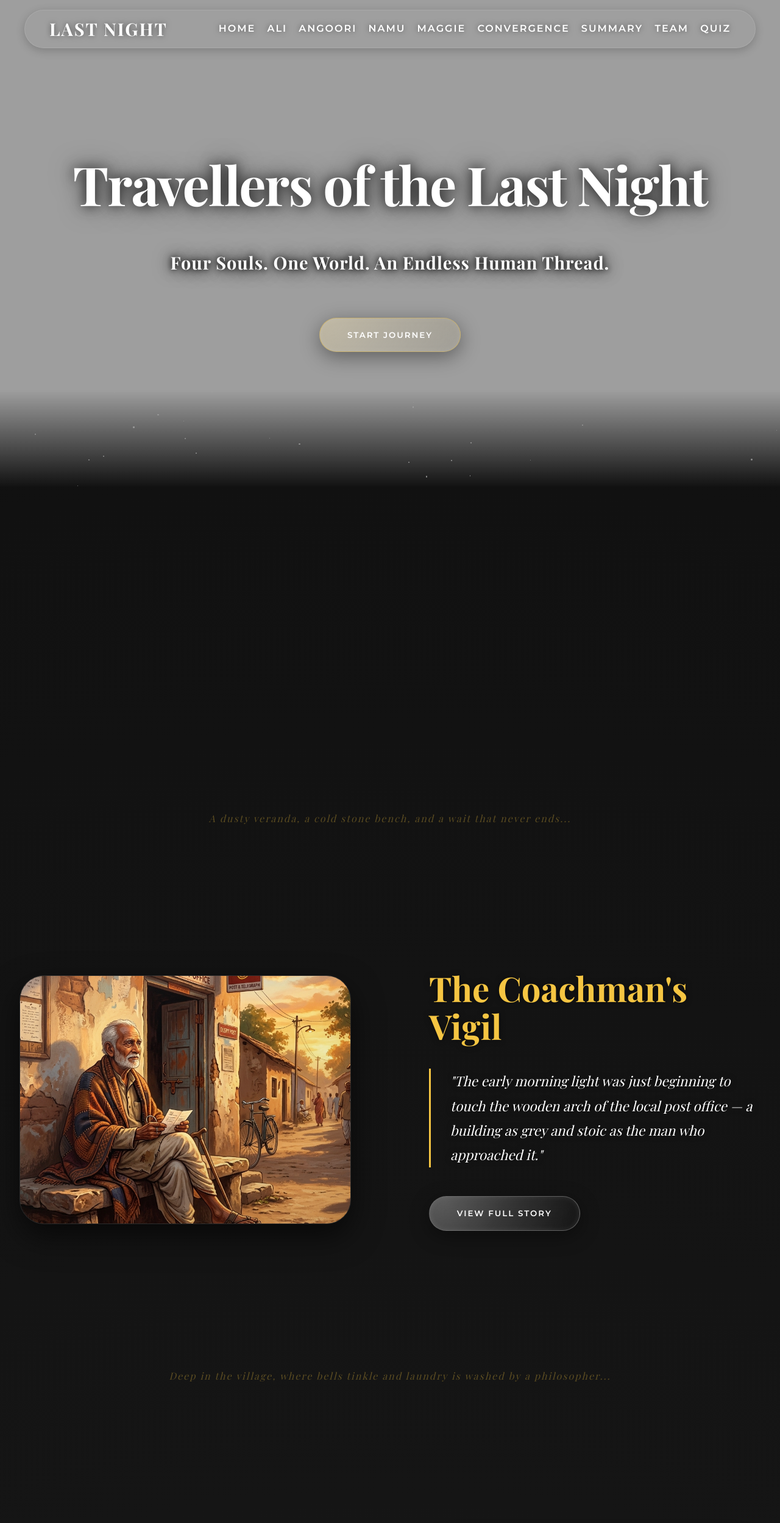
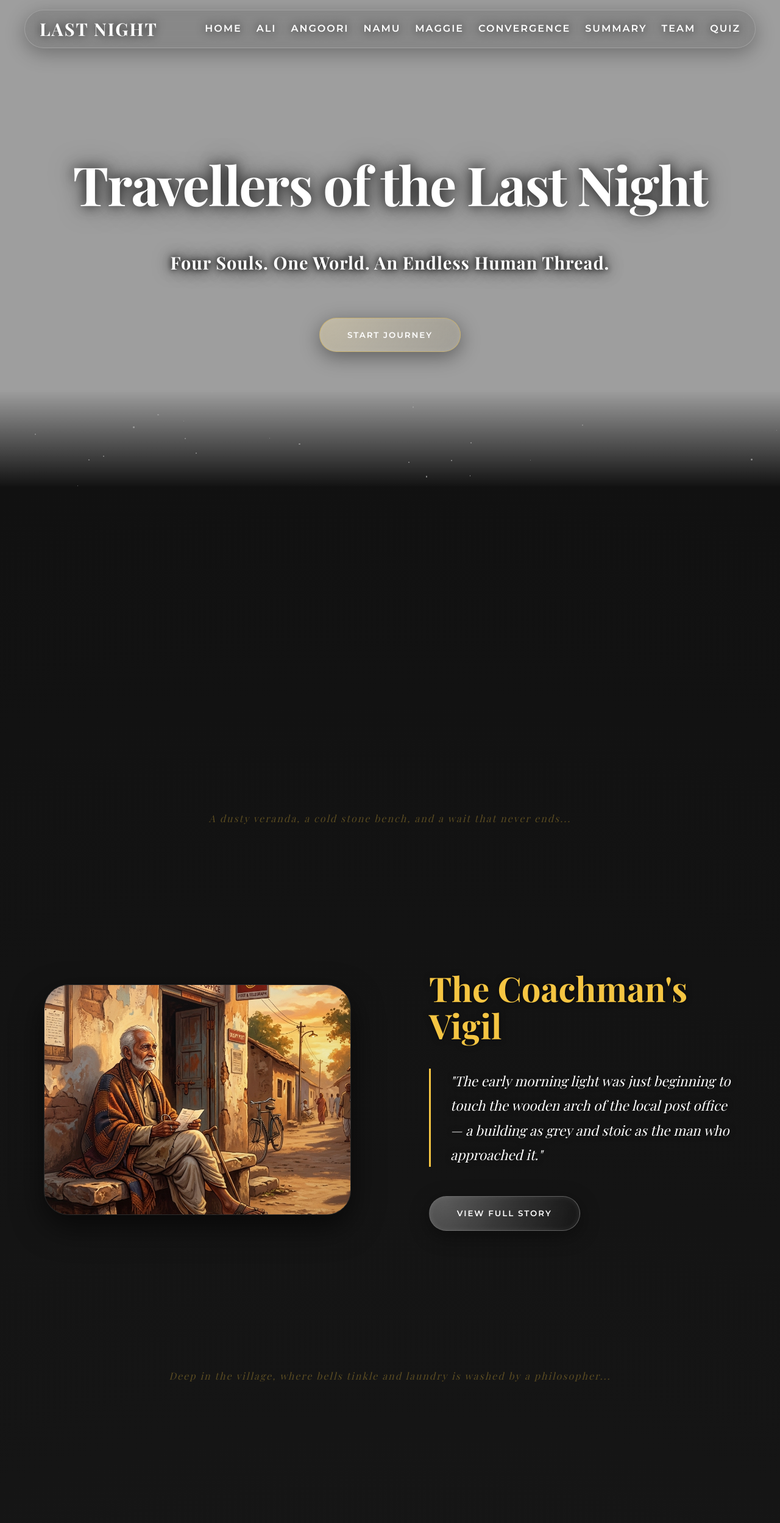
Before and after one commit to srikaruio/englishpbl, a website built with Vite: page index.html in a window 1280 px wide. Shown: the top 2497 px of the page at 61% size. Built offline with nearby package versions, Linux system fonts and the light colour scheme; animation ran at ten frames a second; a web font is replaced by a local one.

Commit message:
feat: fix navbar asymmetrical fade and improve layout

```diff
--- a/index.html
+++ b/index.html
@@ -26,7 +26,7 @@
           <li><a href="#convergence">Convergence</a></li>
           <li><a href="#last-night">Summary</a></li>
           <li><a href="#team">Team</a></li>
-          <li><a href="#quiz-container" id="nav-quiz-btn">Quiz</a></li>
+          <li><a href="#quiz-experience" id="nav-quiz-btn">Quiz</a></li>
         </ul>
       </div>
     </nav>
--- a/src/main.ts
+++ b/src/main.ts
@@ -255,10 +255,10 @@ const style = document.createElement('style');
 style.innerHTML = `
   .reveal-left, .reveal-right, .reveal-up, .animate-up {
     opacity: 0;
-    transition: all 1.2s cubic-bezier(0.16, 1, 0.3, 1);
+    transition: all 0.8s cubic-bezier(0.16, 1, 0.3, 1);
   }
-  .reveal-left { transform: translateX(-100px); }
-  .reveal-right { transform: translateX(100px); }
+  .reveal-left { transform: translateX(-50px); }
+  .reveal-right { transform: translateX(50px); }
   .reveal-up, .animate-up { transform: translateY(100px); }
 
   .visible .reveal-left, .visible .reveal-right, .visible .reveal-up,
--- a/src/style.css
+++ b/src/style.css
@@ -19,6 +19,14 @@
   box-sizing: border-box;
 }
 
+.container {
+  width: 100%;
+  max-width: 1200px;
+  margin: 0 auto;
+  padding: 0 2rem;
+  position: relative;
+}
+
 body {
   background-color: var(--bg-color);
   color: var(--text-light);
@@ -26,6 +34,13 @@ body {
   line-height: 1.8;
   overflow-x: hidden;
   background: radial-gradient(circle at center, #1a1a1a 0%, #0f0f0f 100%);
+  padding: 0;
+  margin: 0;
+}
+
+main {
+  overflow-x: hidden;
+  width: 100%;
 }
 
 h1, h2, h3, .serif {
@@ -48,35 +63,36 @@ h1, h2, h3, .serif {
   transform: translateX(-50%);
   width: 95%; /* Increased width */
   max-width: 1200px; /* Increased max-width */
-  padding: 0.3rem 2.5rem; /* Even shorter height */
+  padding: 0.3rem 1.5rem; /* Adjusted horizontal padding */
   z-index: 1000;
-  background: rgba(255, 255, 255, 0.02); /* Very subtle at start */
-  backdrop-filter: blur(0px) saturate(100%);
-  -webkit-backdrop-filter: blur(0px) saturate(100%);
-  border: 1px solid rgba(255, 255, 255, 0.1);
+  background: rgba(15, 15, 15, 0.15); /* Slightly darker for better contrast */
+  backdrop-filter: blur(12px) saturate(180%);
+  -webkit-backdrop-filter: blur(12px) saturate(180%);
+  border: 1px solid rgba(255, 255, 255, 0.2); /* Brighter border for glass definition */
   border-radius: 50px;
-  box-shadow: 0 4px 15px rgba(0, 0, 0, 0.2);
+  box-shadow: 0 8px 32px rgba(0, 0, 0, 0.3);
   display: flex;
   justify-content: center;
   align-items: center;
   overflow: visible; /* Changed from hidden to fix mobile menu */
   transition: all 0.6s cubic-bezier(0.16, 1, 0.3, 1);
+  isolation: isolate; /* Ensure it creates its own stacking context */
 }
 
 .navbar.scrolled {
   top: 0.8rem;
   background: linear-gradient(
-    135deg,
-    rgba(255, 255, 255, 0.15) 0%,
-    rgba(255, 255, 255, 0.05) 50%,
-    rgba(255, 255, 255, 0.02) 100%
+    180deg,
+    rgba(20, 20, 20, 0.6) 0%,
+    rgba(10, 10, 10, 0.4) 50%,
+    rgba(5, 5, 5, 0.3) 100%
   );
-  backdrop-filter: blur(20px) saturate(180%);
-  -webkit-backdrop-filter: blur(20px) saturate(180%);
-  border: 1px solid rgba(255, 255, 255, 0.3);
+  backdrop-filter: blur(25px) saturate(180%);
+  -webkit-backdrop-filter: blur(25px) saturate(180%);
+  border: 1px solid rgba(255, 255, 255, 0.2);
   box-shadow:
-    0 8px 32px 0 rgba(0, 0, 0, 0.8),
-    inset 0 0 15px rgba(255, 255, 255, 0.1);
+    0 10px 40px 0 rgba(0, 0, 0, 0.6),
+    inset 0 0 20px rgba(255, 255, 255, 0.05);
   padding: 0.3rem 2.5rem; /* Match the initial short height */
 }
 
@@ -88,9 +104,9 @@ h1, h2, h3, .serif {
   width: 200%;
   height: 200%;
   background: radial-gradient(
-    circle at 30% 30%,
-    rgba(255, 255, 255, 0.1) 0%,
-    transparent 50%
+    circle at 50% 50%,
+    rgba(255, 255, 255, 0.03) 0%,
+    transparent 60%
   );
   pointer-events: none;
   opacity: 0;
@@ -114,16 +130,18 @@ h1, h2, h3, .serif {
   letter-spacing: 2px;
   text-transform: uppercase;
   font-weight: 700;
-  text-shadow: 0 0 10px rgba(0, 0, 0, 0.5);
+  text-shadow: 0 0 15px rgba(0, 0, 0, 0.8); /* Stronger shadow for definition */
   white-space: nowrap; /* Force Last Night to be on one line */
   flex-shrink: 0; /* Prevent the logo from being squished */
+  opacity: 1;
 }
 
 .nav-links {
   display: flex;
   list-style: none;
-  gap: 1.2rem;
-  margin-left: 4rem; /* Increased gap between logo and links */
+  gap: 1.5rem; /* Slightly more gap */
+  margin-left: auto; /* Push to the right instead of fixed margin */
+  opacity: 1;
 }
 
 .nav-links a {
@@ -135,7 +153,8 @@ h1, h2, h3, .serif {
   text-transform: uppercase;
   letter-spacing: 2px;
   position: relative;
-  text-shadow: 0 0 10px rgba(0, 0, 0, 0.5);
+  text-shadow: 0 0 15px rgba(0, 0, 0, 0.8); /* Stronger shadow */
+  transition: color 0.3s ease;
 }
 
 .nav-links a:hover {
@@ -989,9 +1008,9 @@ h1, h2, h3, .serif {
 }
 
 /* Reveal Animations */
-.reveal-left { opacity: 0; transform: translateX(-100px); }
-.reveal-right { opacity: 0; transform: translateX(100px); }
-.reveal-up, .animate-up { opacity: 0; transform: translateY(100px); }
+.reveal-left { opacity: 0; transform: translateX(-50px); }
+.reveal-right { opacity: 0; transform: translateX(50px); }
+.reveal-up, .animate-up { opacity: 0; transform: translateY(50px); }
 
 .visible .reveal-left,
 .visible .reveal-right,
@@ -1000,7 +1019,7 @@ h1, h2, h3, .serif {
 .visible.fade-in {
   opacity: 1;
   transform: translate(0, 0);
-  transition: all 1.5s cubic-bezier(0.16, 1, 0.3, 1);
+  transition: all 0.8s cubic-bezier(0.16, 1, 0.3, 1);
 }
 
 /* Responsive */
```
